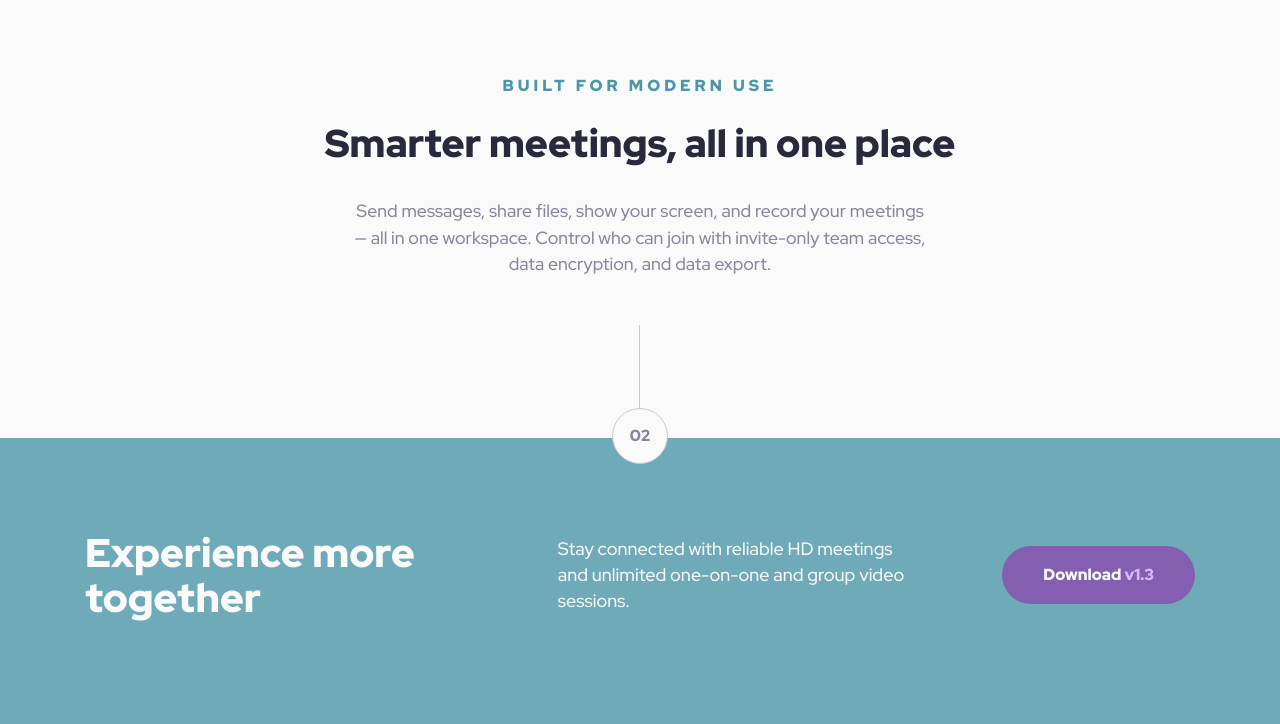
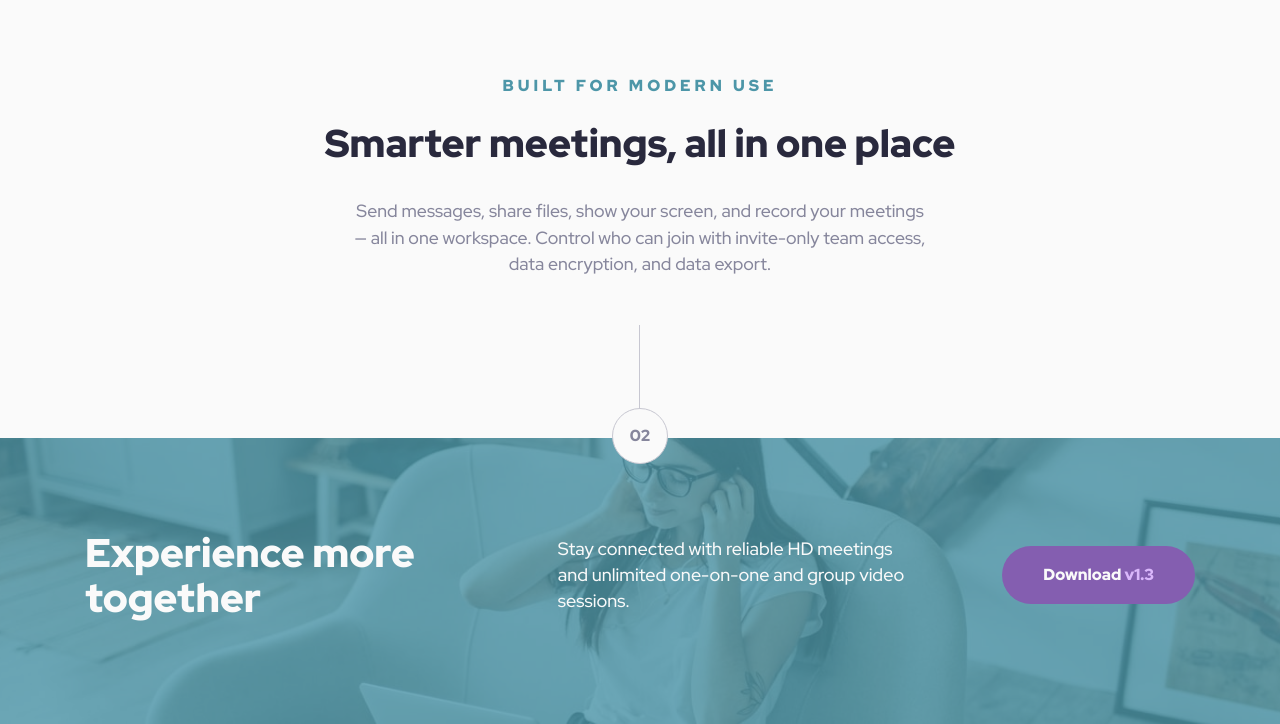
Before and after one commit to sergrosu/meet-landing-page, a plain HTML site: page index.html in a window 1280 px wide. Shown: the part 985-1709 px from the top of the page. Drawn offline with Linux system fonts and the light colour scheme; the site is published under a folder, as on GitHub Pages, so addresses that start at the root find nothing.

Commit message:
fixed desktop background image

```diff
--- a/style.css
+++ b/style.css
@@ -336,7 +336,7 @@ footer .button {
 
 @media (min-width: 64rem) {
   footer {
-    background-image: url(/assets/desktop/image-footer.jpg);
+    background-image: url(assets/desktop/image-footer.jpg);
     text-align: left;
     padding-bottom: 6.5rem;
   }
```
